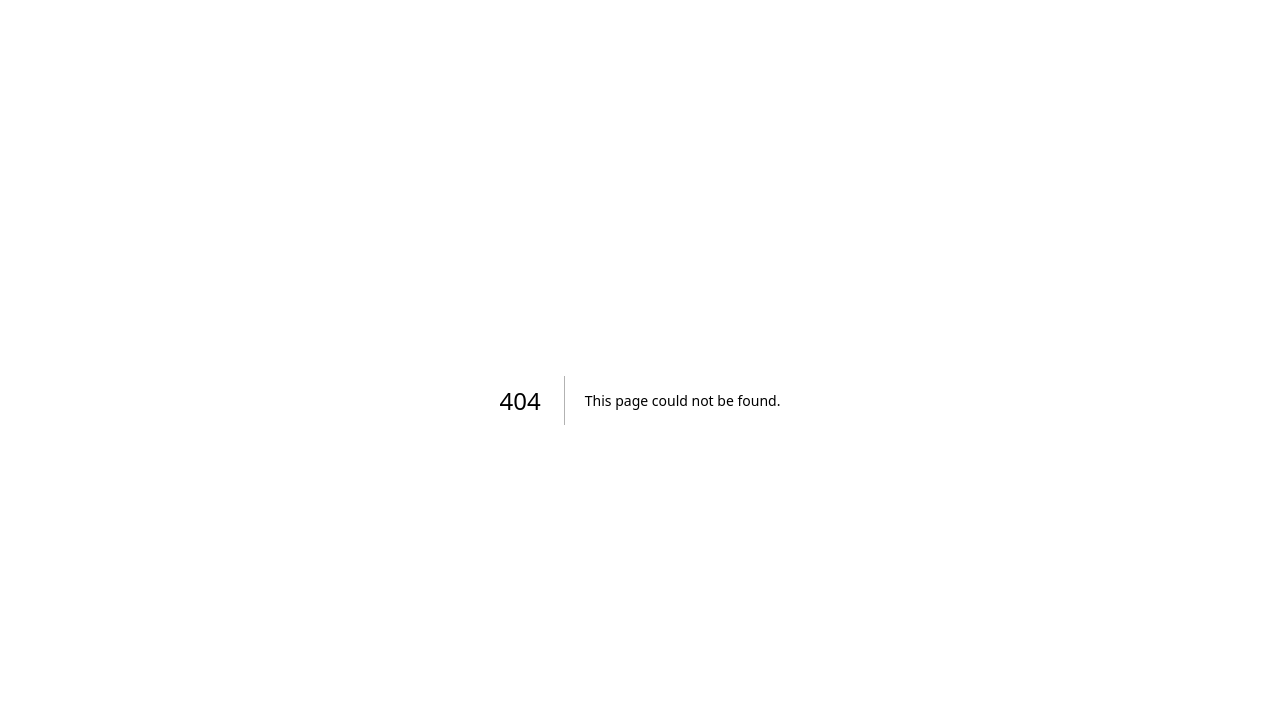
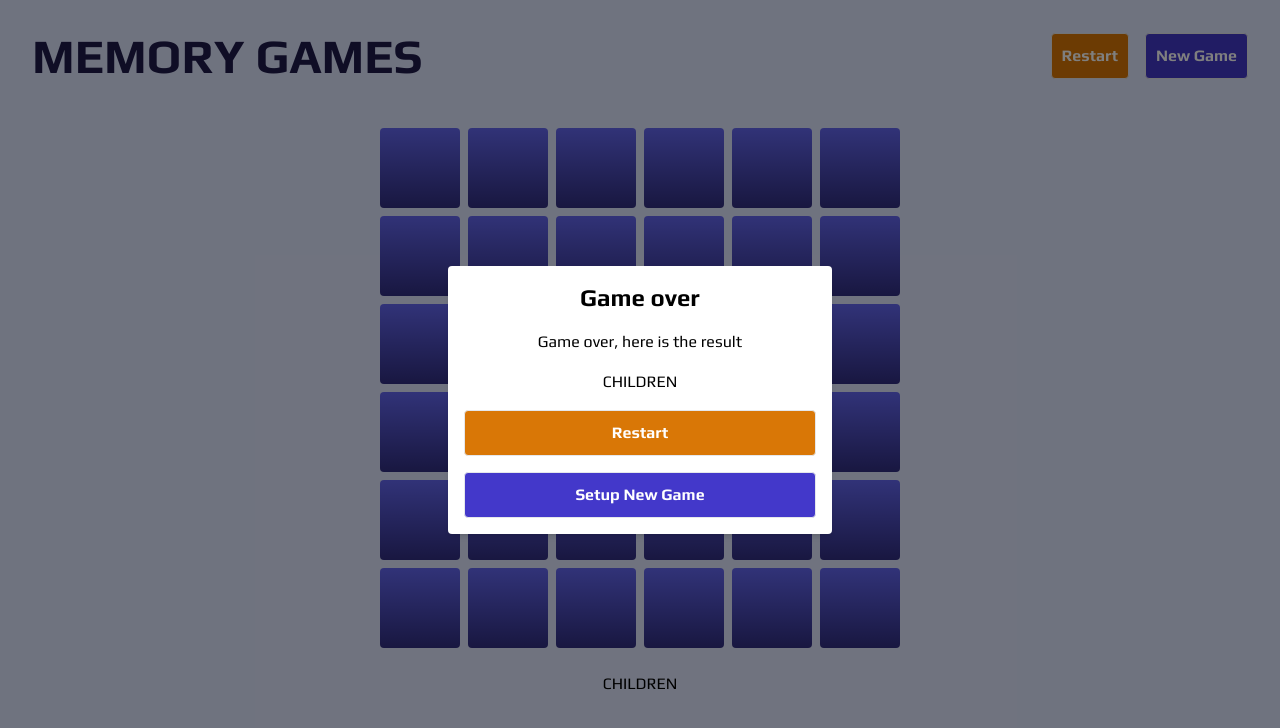
Before and after one commit to HoudhaifaNA/memory-games, a Next.js app: page /game in a window 1280 px wide. Before the commit this address had no page. Shown: the top 728 px of the page. Built offline with nearby package versions, Linux system fonts and the light colour scheme.

Commit message:
Trying game hardcoded components

```diff
--- /dev/null
+++ b/app/game/page.tsx
@@ -0,0 +1,30 @@
+'use client';
+import Link from 'next/link';
+
+import Button from '@/components/Button';
+import CardsList from '@/components/CardsList';
+import GameScore from '@/components/GameScore';
+import ScorePopup from '@/components/ScorePopup';
+
+export default function Home() {
+  return (
+    <main className='relative  min-h-screen w-screen  bg-indigo-100 p-8'>
+      <div className='flex flex-col items-center justify-between gap-4 md:flex-row'>
+        <Link href='/'>
+          <h1 className='text-center text-xl font-bold uppercase text-indigo-950 md:text-5xl'>Memory games</h1>
+        </Link>
+        <div className='flex items-center gap-4'>
+          <Button variant='secondary' size='fit' onClick={() => 1}>
+            Restart
+          </Button>
+          <Button variant='primary' size='fit' onClick={() => 1}>
+            New game
+          </Button>
+        </div>
+      </div>
+      <CardsList />
+      <GameScore>CHILDREN</GameScore>
+      <ScorePopup>CHILDREN</ScorePopup>
+    </main>
+  );
+}
```
